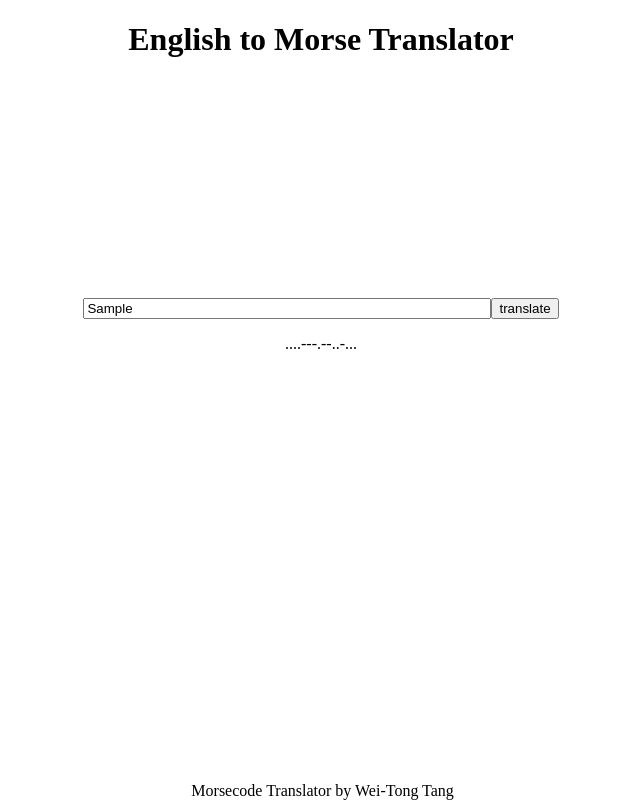
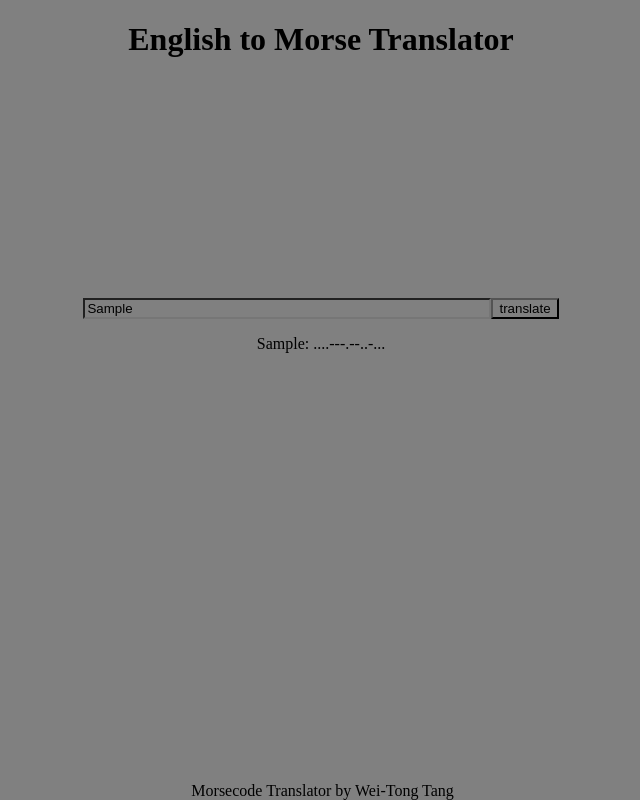
Before and after one commit to wtang98/Morse-Code-Translator, a website with bundled scripts: page index.html in a window 1280 px wide. Both pictures are taken after typing "Sample" into the empty fields and a click on the button "translate". Shown: the whole page, without its empty margins (319-959 px from the left). Built offline with nearby package versions, Linux system fonts and the light colour scheme.

Commit message:
refactored some minor details

```diff
--- a/app.js
+++ b/app.js
@@ -7,7 +7,7 @@ const ans = document.querySelector(".translate__translated")
 translateBtn.addEventListener('click', event => {
     event.preventDefault();
     const returned = englishToMorse(input.value);
-    ans.innerHTML = returned;
+    ans.innerHTML = `${input.value}: ${returned}`;
 })
 
 
--- a/index.scss
+++ b/index.scss
@@ -1,4 +1,5 @@
 body{
+    background-color: grey;
     h1{
         display: flex;
         justify-content: center;
@@ -11,6 +12,10 @@ body{
         align-items: center;
         &__input{
             width: 400px;
+            background-color: grey;
+        }
+        &__button{
+            background-color: grey;
         }
     }
     footer{
--- a/translator.js
+++ b/translator.js
@@ -1,16 +1,4 @@
-// const translations = () =>{
-    //     const english = ['a', 'b', 'c', 'd', 'e', 'f', 'g', 'h', 'i', 'j', 'k', 'l',
-    //     'm', 'n', 'o', 'p', 'q', 'r', 's', 't', 'u', 'v', 'w', 'x',
-    //     'y', 'z']
-    //      for(let i=0; i< english.length; i++);
-
-    //     const morse = [".-", "-...", "-.-.", "-..", ".", "..-.", "--.", "....", "..",
-    //     ".---", "-.-", ".-..", "--", "-.", "---", ".---.", "--.-", ".-.",
-    //     "...", "-", "..-", "...-", ".--", "-..-", "-.--", "--.."]
-    //      for(let j=0; j< english.length; j++);
-    // }
-
-    export const morseCodeTranslations = {
+export const morseCodeTranslations = {
     "A": ".-",
     "B": "-...",
     "C": "-.-.",
@@ -38,6 +26,7 @@
     "Z": "--.."
 }
 
+//both work pick your poison
 // export const englishToMorse = (eng) => {
 //     return eng
 //     .toUpperCase()
```
Also changed, not shown: dist/app.dev.js, dist/translator.dev.js, index.css, readme.md.
